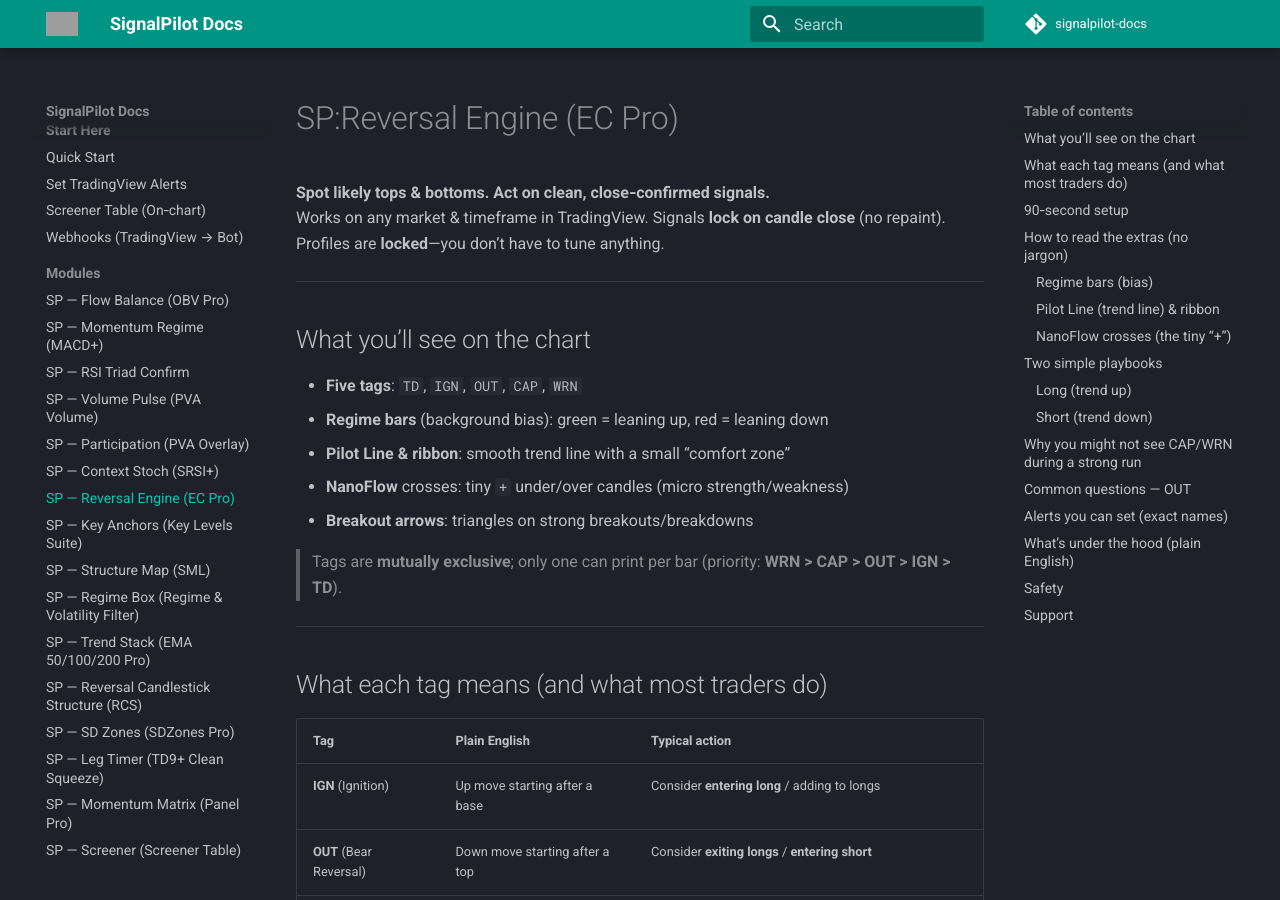
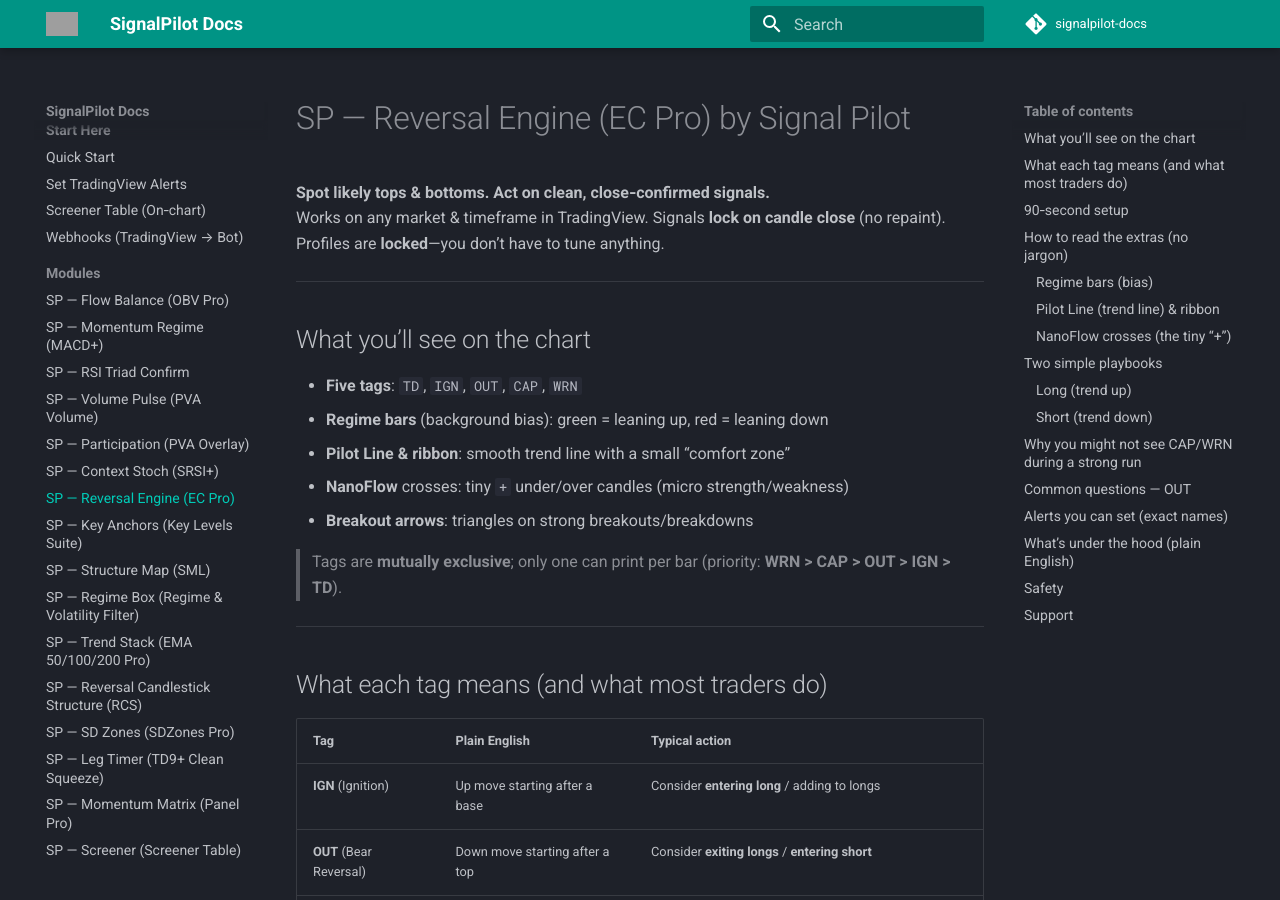
Before and after one commit to Signalpilot/signalpilot-docs, an MkDocs documentation site: the page built from docs/sp-ec-pro.md, in a window 1280 px wide and 900 px high. Built offline with MkDocs 1.6.1 and Material for MkDocs 9.7.7, drawn with Linux system fonts in a browser that asks for light colours; comment, search, counter and statistics services are not loaded; grey boxes are pictures that could not be loaded.

Commit message:
Update sp-ec-pro.md

```diff
--- a/docs/sp-ec-pro.md
+++ b/docs/sp-ec-pro.md
@@ -1,4 +1,4 @@
-# SP:Reversal Engine (EC Pro)
+# SP — Reversal Engine (EC Pro) by Signal Pilot
 **Spot likely tops & bottoms. Act on clean, close‑confirmed signals.**
 Works on any market & timeframe in TradingView. Signals **lock on candle close** (no repaint).
 Profiles are **locked**—you don’t have to tune anything.
```
